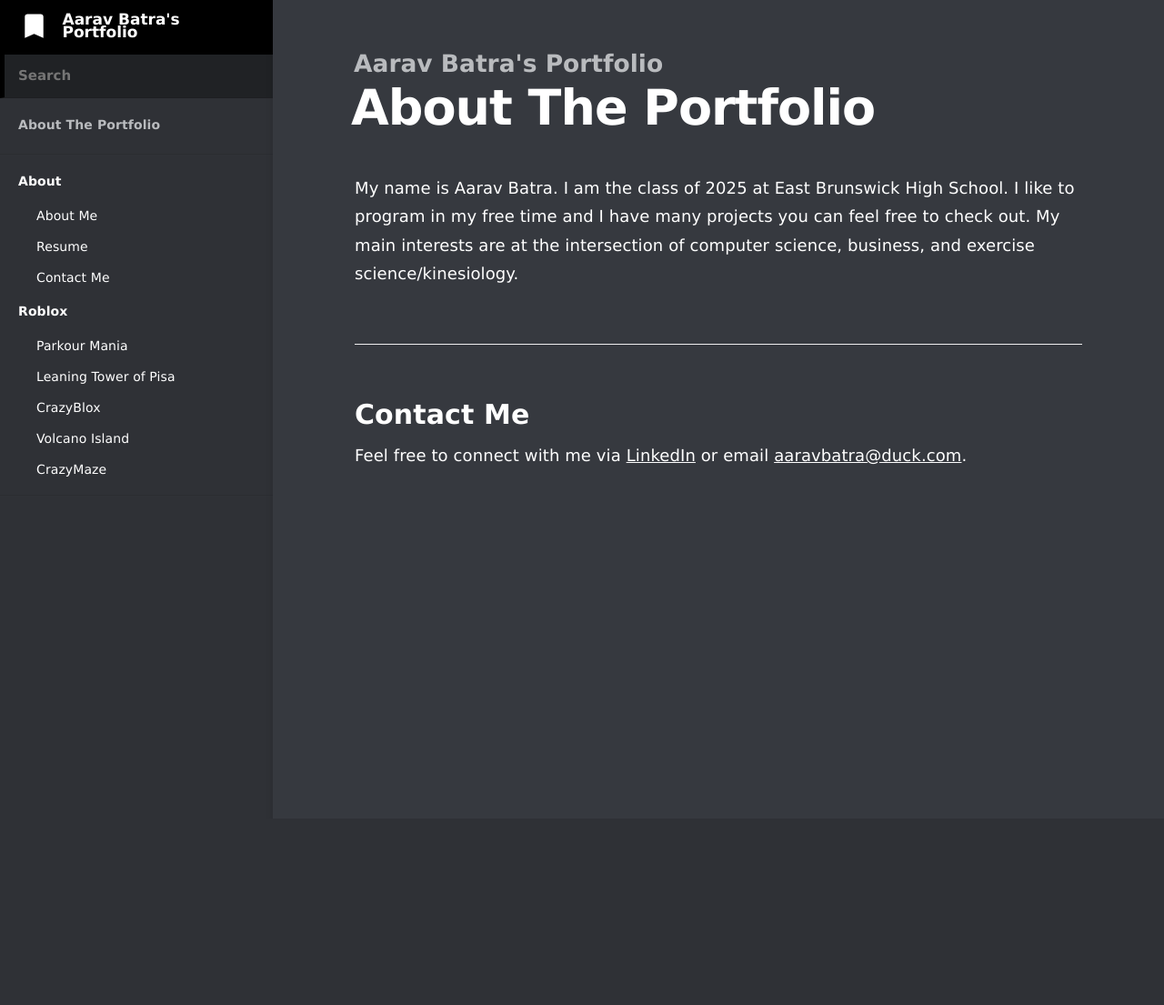
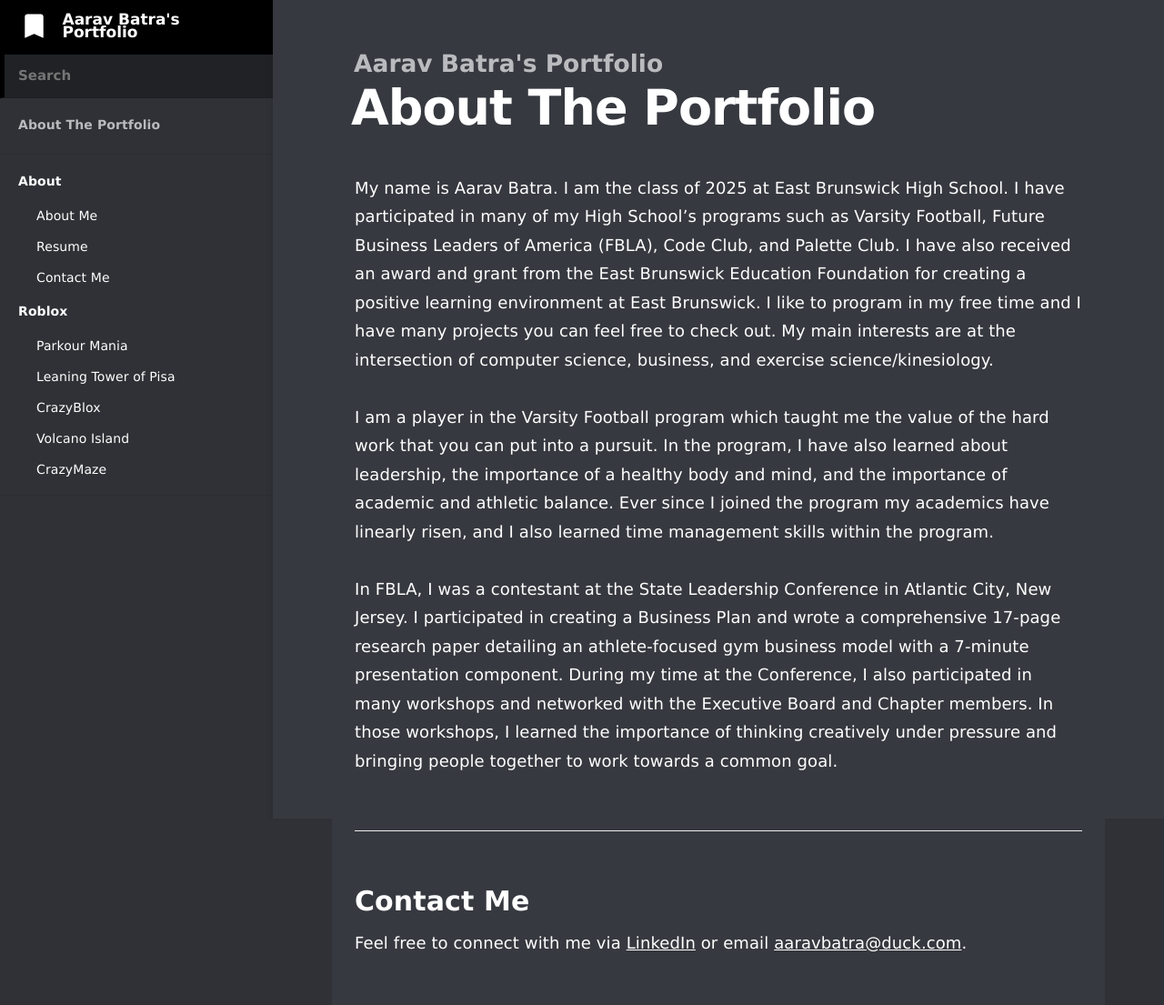
Before and after one commit to batra-aarav/www.aaravbatra.me, a Jekyll site: the page built from index.md, in a window 1280 px wide. Shown: the whole page at 91% size. Built offline with Jekyll 4.4.1, drawn with Linux system fonts in a browser that asks for light colours; before the commit the page ends 900 px from its top, so only the background shows below that.

Commit message:
Update index.md

```diff
--- a/index.md
+++ b/index.md
@@ -1,7 +1,12 @@
 ---
 title: About The Portfolio
 ---
-My name is Aarav Batra. I am the class of 2025 at East Brunswick High School. I like to program in my free time and I have many projects you can feel free to check out. My main interests are at the intersection of computer science, business, and exercise science/kinesiology.
+My name is Aarav Batra. I am the class of 2025 at East Brunswick High School. I have participated in many of my High School's programs such as Varsity Football, Future Business Leaders of America (FBLA), Code Club, and Palette Club. I have also received an award and grant from the East Brunswick Education Foundation for creating a positive learning environment at East Brunswick. I like to program in my free time and I have many projects you can feel free to check out. My main interests are at the intersection of computer science, business, and exercise science/kinesiology.
+
+I am a player in the Varsity Football program which taught me the value of the hard work that you can put into a pursuit. In the program, I have also learned about leadership, the importance of a healthy body and mind, and the importance of academic and athletic balance. Ever since I joined the program my academics have linearly risen, and I also learned time management skills within the program.
+
+In FBLA, I was a contestant at the State Leadership Conference in Atlantic City, New Jersey. I participated in creating a Business Plan and wrote a comprehensive 17-page research paper detailing an athlete-focused gym business model with a 7-minute presentation component. During my time at the Conference, I also participated in many workshops and networked with the Executive Board and Chapter members. In those workshops, I learned the importance of thinking creatively under pressure and bringing people together to work towards a common goal.
+
 
 ### Contact Me
 Feel free to connect with me via [LinkedIn](https://www.linkedin.com/in/aarav-batra-a0abaa2a4/) or email [aaravbatra@duck.com](mailto:aaravbatra@duck.com).
```
